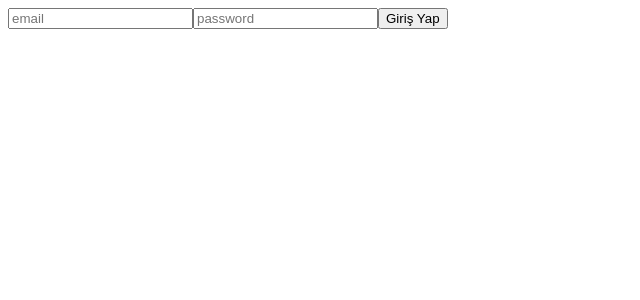
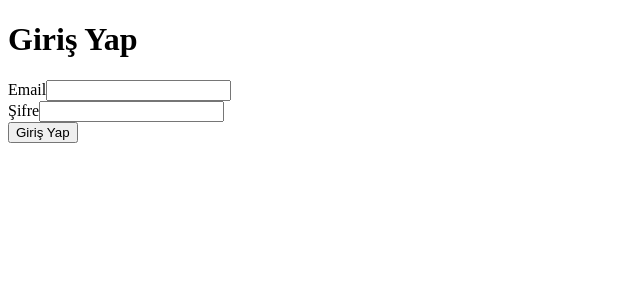
Before and after one commit to yagizhanaydin/benimtezim, a React (Vite) app: page /login in a window 1280 px wide. Shown: the top 300 px of the page, without its empty margins (0-640 px from the left). Built offline with nearby package versions, Linux system fonts and the light colour scheme.

Commit message:
login hataları düzeltildi login ve register back end bitti  clientpanelinin front endini yapmaya başladım

```diff
--- a/Routes/authRoutes.js
+++ b/Routes/authRoutes.js
@@ -1,9 +1,11 @@
 import express from 'express';
 import { Register } from '../Controller/authController.js';
 import { uploadSingleImage } from '../Middleware/uploadMiddleware.js';
+import { Login } from '../Controller/authController.js';
+
 
 const router = express.Router();
 
 router.post('/register', uploadSingleImage('photo'), Register);
-
+router.post('/login', Login);
 export default router;
--- a/src/App.jsx
+++ b/src/App.jsx
@@ -1,8 +1,8 @@
 import { useState } from 'react'
-
 import { BrowserRouter as Router, Routes, Route } from 'react-router-dom'
 import Register from './Register'
 import Login from './Login'
+import ClientHesap from './client/ClientHesap'
 
 function App() {
   const [count, setCount] = useState(0)
@@ -12,6 +12,7 @@ function App() {
       <Routes>
         <Route path="/register" element={<Register />} />
         <Route path="/login" element={<Login/>}/>
+        <Route path="/clientHesap" element={<ClientHesap/>}/>
       </Routes>
     </Router>
   )
--- a/src/Login.jsx
+++ b/src/Login.jsx
@@ -1,73 +1,81 @@
-import React from 'react'
-import axios from 'axios'
-import { useNavigate } from 'react-router-dom'
-import { useFormik } from 'formik'
-import { Loginyupp } from './schemas/Loginyup'
+import React, { useState } from 'react';
+import axios from 'axios';
+import { useNavigate } from 'react-router-dom';
+import { useFormik } from 'formik';
+import * as Yup from 'yup';
 
-function Login() {
-  const navigate = useNavigate()
+const Login = () => {
+  const navigate = useNavigate();
+  const [error, setError] = useState('');
+  const [isLoading, setIsLoading] = useState(false);
 
-  const loginformik = useFormik({
+  const formik = useFormik({
     initialValues: {
       email: '',
       password: '',
     },
-    validationSchema: Loginyupp,
+    validationSchema: Yup.object({
+      email: Yup.string().email('Geçersiz email').required('Zorunlu alan'),
+      password: Yup.string().min(6, 'En az 6 karakter').required('Zorunlu alan')
+    }),
     onSubmit: async (values) => {
+      setIsLoading(true);
       try {
-        const response = await axios.post('/api/login', values)
+        const { data } = await axios.post('http://localhost:3000/api/auth/login', values);
+        localStorage.setItem('token', data.token);
 
-        // Assuming token and role are returned from the API
-        const { token, role } = response.data
+        if (data.role === 'admin') navigate('/admin');
+        else navigate('/');
 
-        localStorage.setItem('token', token)
-        localStorage.setItem('role', role)
-
-        if (role === 'admin') {
-          navigate('/adminpanel')
-        } else if (role === 'yönetici') {
-          navigate('/yönetici')
-        } else if (role === 'client') {
-          navigate('/client')
-        } else {
-          console.error('böyle bir kullanıcı yok')
+      } catch (err) {
+        setError(err.response?.data?.message || 'Giriş başarısız');
+      } finally {
+        setIsLoading(false);
       }
-
-      } catch (error) {
-        console.error('Login error:', error)
     }
-    },
-  })
+  });
 
   return (
-    <form onSubmit={loginformik.handleSubmit}>
+    <div>
+      <h1>Giriş Yap</h1>
+
+      {error && <div style={{color: 'red'}}>{error}</div>}
+
+      <form onSubmit={formik.handleSubmit}>
+        <div>
+          <label>Email</label>
           <input
             type="email"
             name="email"
-        value={loginformik.values.email}
-        onBlur={loginformik.handleBlur}
-        onChange={loginformik.handleChange}
-        placeholder='email'
+            onChange={formik.handleChange}
+            onBlur={formik.handleBlur}
+            value={formik.values.email}
           />
-      {loginformik.touched.email && loginformik.errors.email && (
-        <div>{loginformik.errors.email}</div>
+          {formik.touched.email && formik.errors.email && (
+            <div style={{color: 'red'}}>{formik.errors.email}</div>
           )}
+        </div>
 
+        <div>
+          <label>Şifre</label>
           <input
             type="password"
             name="password"
-        value={loginformik.values.password}
-        onBlur={loginformik.handleBlur}
-        onChange={loginformik.handleChange}
-        placeholder='password'
+            onChange={formik.handleChange}
+            onBlur={formik.handleBlur}
+            value={formik.values.password}
           />
-      {loginformik.touched.password && loginformik.errors.password && (
-        <div>{loginformik.errors.password}</div>
+          {formik.touched.password && formik.errors.password && (
+            <div style={{color: 'red'}}>{formik.errors.password}</div>
           )}
+        </div>
 
-      <button type="submit">Giriş Yap</button>
+        <button type="submit" disabled={isLoading}>
+          {isLoading ? 'Yükleniyor...' : 'Giriş Yap'}
+        </button>
       </form>
-  )
-}
+    </div>
+  );
+};
 
-export default Login
+export default Login;
--- /dev/null
+++ b/src/client/ClientHesap.jsx
@@ -0,0 +1,49 @@
+import React from 'react'
+import axios from 'axios'
+import { useNavigate } from 'react-router-dom';
+import { useState, useEffect } from 'react'
+
+function ClientHesap() {
+    const navigate = useNavigate();
+    const [clientdatagetir, setclientdatagetir] = useState(null);
+
+    const clientbilgigetir = async () => {
+        try {
+            const token = localStorage.getItem("token");
+            const response = await axios.get("http://localhost:3000/api/getir", {
+                headers: {
+                    Authorization: `Bearer ${token}`
+                }
+            });
+            setclientdatagetir(response.data);
+        } catch (error) {
+            console.error("Veri getirme hatası:", error);
+
+            if (error.response && error.response.status === 401) {
+                navigate("/login");
+            }
+        }
+    }
+
+    const clientbilgicontrol = () => {
+        const token = localStorage.getItem("token");
+        const role = localStorage.getItem("role");
+
+        if (!token || role !== "user") {
+            navigate("/login");
+        }
+    }
+
+    useEffect(() => {
+        clientbilgicontrol();
+        clientbilgigetir();
+    }, []);
+
+    return (
+        <>
+
+        </>
+    )
+}
+
+export default ClientHesap;
```
Also changed, not shown: App.js (+5 -5 lines), Controller/authController.js (+66 -5 lines). Lines whose indentation alone changed are shown as unchanged.
